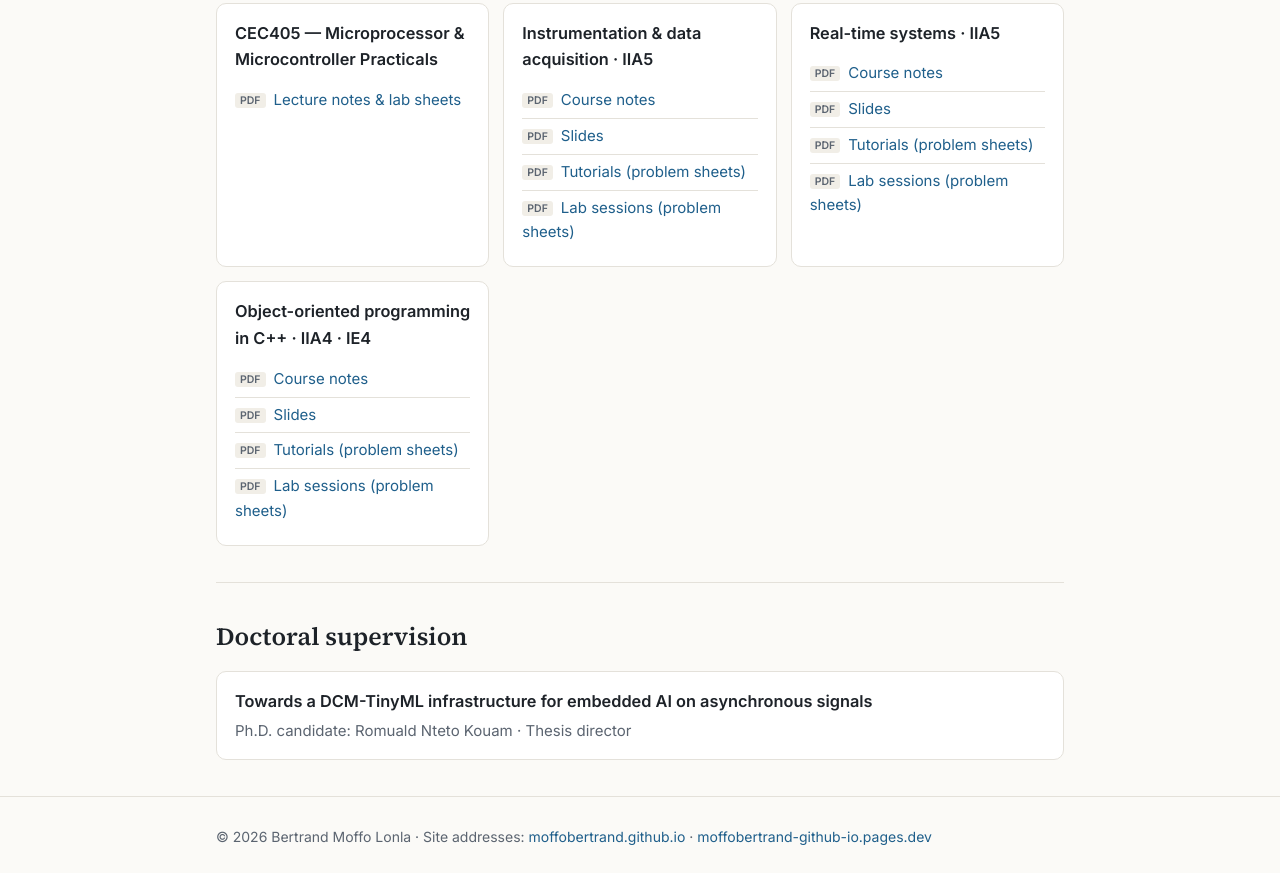
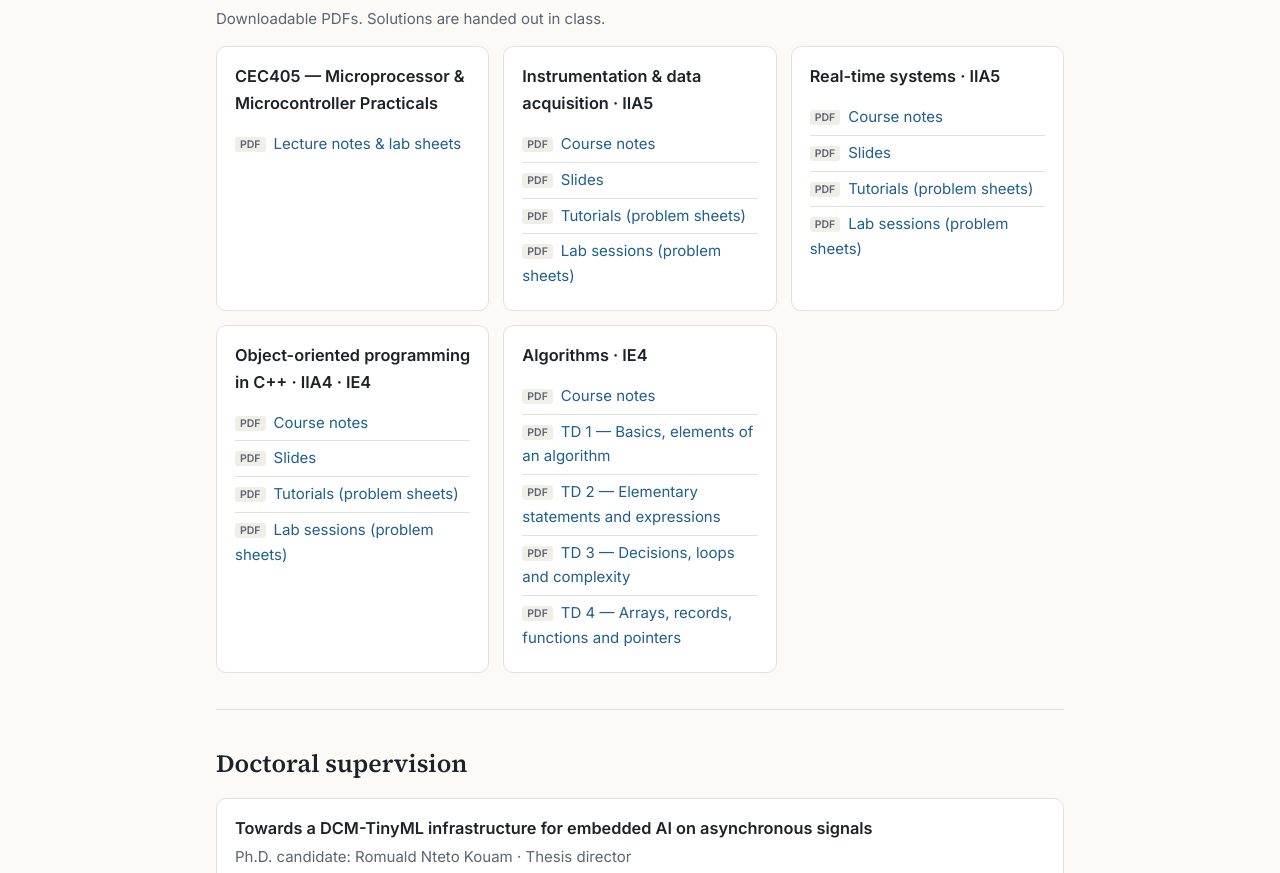
Before and after one commit to MoffoBertrand/moffobertrand.github.io, a plain HTML site: page enseignement.html in a window 1280 px wide. Shown: the part 533-1406 px from the top of the page. Drawn offline with Linux system fonts and the light colour scheme.

Commit message:
Add files via upload

```diff
--- a/enseignement.html
+++ b/enseignement.html
@@ -45,6 +45,7 @@
       <tr><td><span data-l="fr">Chaîne d'instrumentation et d'acquisition</span><span data-l="en">Instrumentation &amp; data acquisition</span></td><td>IIA5</td><td>EST La Salle, <span data-l="fr">Université de Douala</span><span data-l="en">University of Douala</span></td></tr>
       <tr><td><span data-l="fr">Systèmes temps réel</span><span data-l="en">Real-time systems</span></td><td>IIA5</td><td>EST La Salle, <span data-l="fr">Université de Douala</span><span data-l="en">University of Douala</span></td></tr>
       <tr><td><span data-l="fr">Programmation orientée objet en C++</span><span data-l="en">Object-oriented programming in C++</span></td><td>IIA4 · IE4</td><td>EST La Salle, <span data-l="fr">Université de Douala</span><span data-l="en">University of Douala</span></td></tr>
+      <tr><td><span data-l="fr">Algorithmique</span><span data-l="en">Algorithms</span></td><td>IE4</td><td>EST La Salle, <span data-l="fr">Université de Douala</span><span data-l="en">University of Douala</span></td></tr>
     </table></div>
   </section>
 
@@ -85,6 +86,16 @@
           <li><a href="cours/POO/TP_POO_Cpp_enonces.pdf"><span data-l="fr">Travaux pratiques (énoncés)</span><span data-l="en">Lab sessions (problem sheets)</span></a></li>
         </ul>
       </div>
+      <div class="card">
+        <h3><span data-l="fr">Algorithmique</span><span data-l="en">Algorithms</span> · IE4</h3>
+        <ul class="dl">
+          <li><a href="cours/ALGO/cours_Algorithmique.pdf"><span data-l="fr">Support de cours</span><span data-l="en">Course notes</span></a></li>
+          <li><a href="cours/ALGO/TD1_Algorithmique_enonce.pdf">TD 1 — <span data-l="fr">Notions de base, éléments d'un algorithme</span><span data-l="en">Basics, elements of an algorithm</span></a></li>
+          <li><a href="cours/ALGO/TD2_Algorithmique_enonce.pdf">TD 2 — <span data-l="fr">Instructions élémentaires et expressions</span><span data-l="en">Elementary statements and expressions</span></a></li>
+          <li><a href="cours/ALGO/TD3_Algorithmique_enonce.pdf">TD 3 — <span data-l="fr">Structures décisionnelles, boucles et complexité</span><span data-l="en">Decisions, loops and complexity</span></a></li>
+          <li><a href="cours/ALGO/TD4_Algorithmique_enonce.pdf">TD 4 — <span data-l="fr">Tableaux, structures, fonctions et pointeurs</span><span data-l="en">Arrays, records, functions and pointers</span></a></li>
+        </ul>
+      </div>
     </div>
   </section>
 
```
Also changed, not shown: 5 other files.
